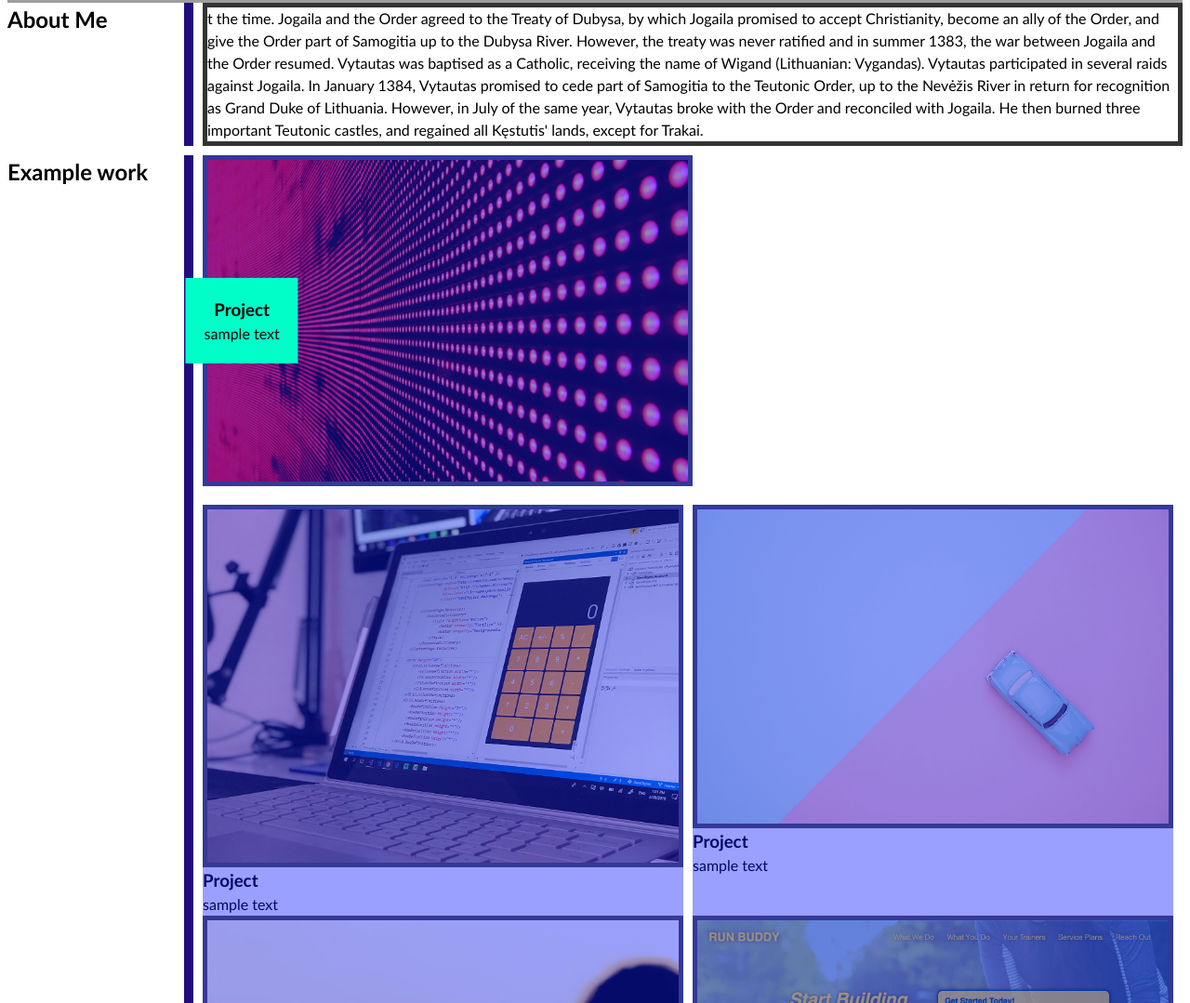
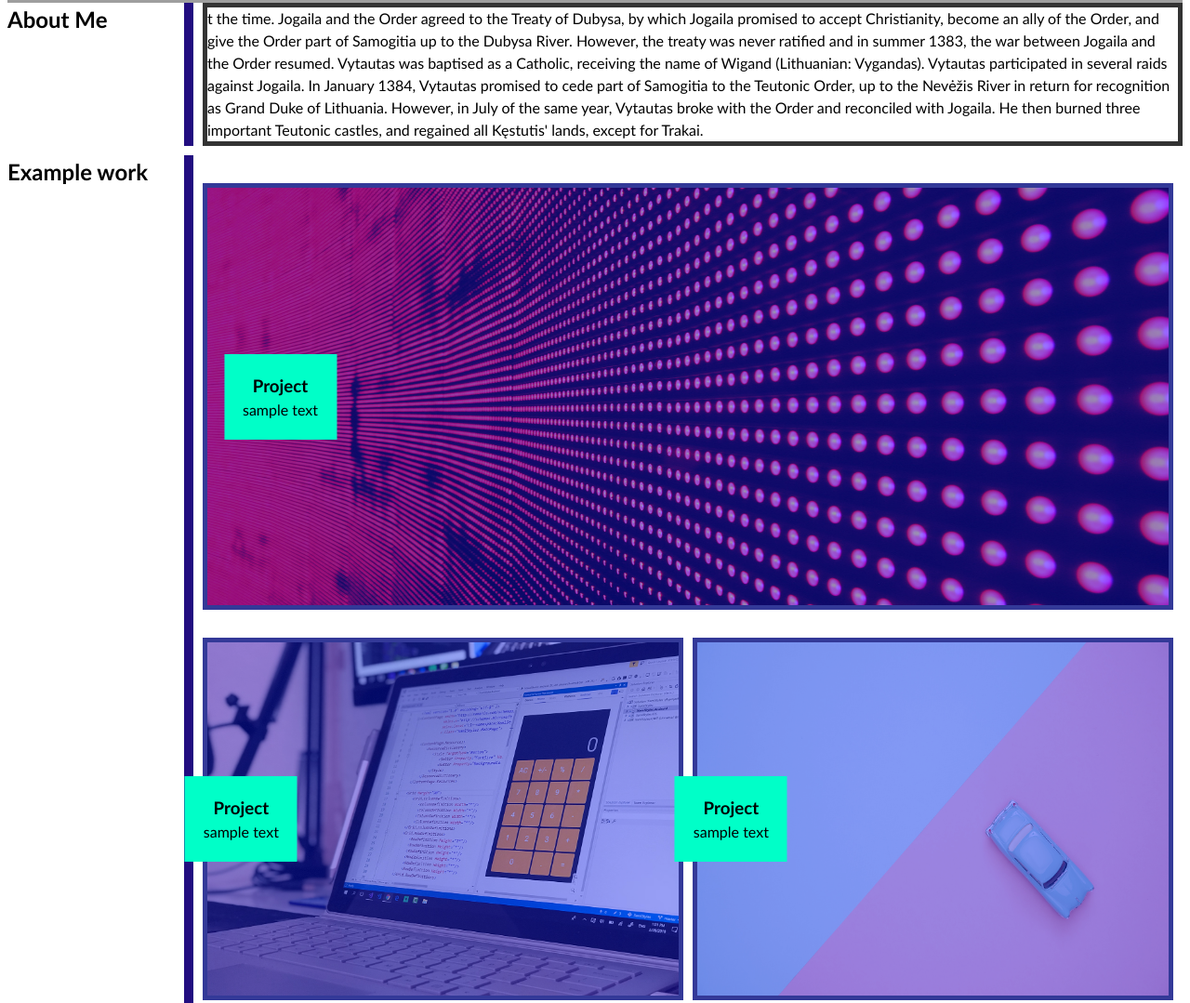
Before and after one commit to Dustek/Portfolio, a plain HTML site: page challenge/starter/index.html in a window 1280 px wide. Shown: the part 532-1611 px from the top of the page at 93% size. Drawn offline with Linux system fonts and the light colour scheme; grey boxes are pictures that could not be loaded.

Commit message:
some changes

```diff
--- a/challenge/starter/css/style.css
+++ b/challenge/starter/css/style.css
@@ -26,7 +26,7 @@ p {
 
 .menu {
   display:flex;
-  justify-content:flex-end;
+  justify-content: flex-end;
   color:cadetblue;
   border-bottom-style: solid;
 
@@ -98,6 +98,19 @@ p {
 #work {
   display: flex;
   flex-direction: column;
+  flex-wrap: nowrap;
+}
+
+upper-image .flex-item
+{
+  margin-bottom: 20px;
+}
+
+
+upper-image {
+  position:relative;
+  max-width: 100%;
+  max-height: 30%;
 }
 
 .main-image {
@@ -110,20 +123,19 @@ p {
   display: flex;
   flex-wrap: wrap;
   justify-content: space-evenly;
-  margin-top: 20px; /* Add space between top and bottom images */
-
 }
 
 .flex-item {
   flex: 1 1 calc(50% - 10px);
   margin-right: 10px;
+  margin-top: 30px;
   position: relative;
   box-sizing: border-box; /* Include padding and border in total width and height */
 }
 
 .flex-item img {
   width: 100%; /* Ensure the image takes up 100% of the container's width */
-  height: auto; /* Maintain the aspect ratio of the image */
+  height: 100%; /* Maintain the aspect ratio of the image */
   display: block; /* Remove extra space beneath inline elements */
 }
 
@@ -136,13 +148,7 @@ img {
 
 
 
-upper-image {
-  position:relative;
-  max-width: 50%;
-  max-height: 30%;
-}
-
-upper-image .text-block {
+.text-block {
       position: absolute;
       top: 50%;
       left: 8%;
--- a/challenge/starter/index.html
+++ b/challenge/starter/index.html
@@ -44,7 +44,7 @@
       <h2>Example work</h2>
     </div>
     <section class="page-section2" id="work">
-      <upper-image class="interactive-image">
+      <upper-image class="flex-item interactive-image">
         <img class="main-image" src="images/02-portfolio-1.jpg" alt="">
         <div class="image-overlay"></div>
         <div class="text-block">
```
